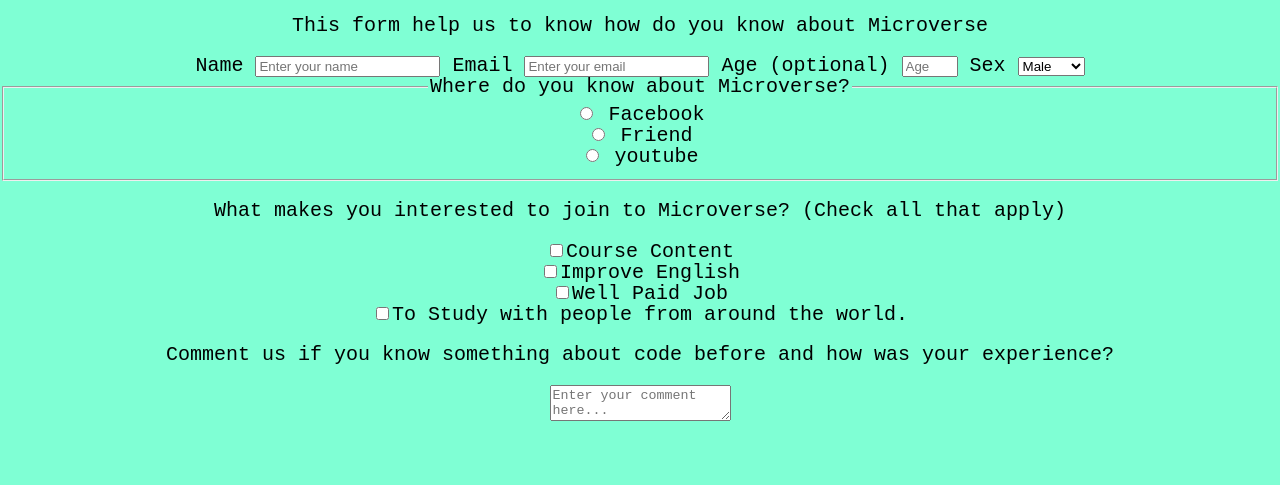
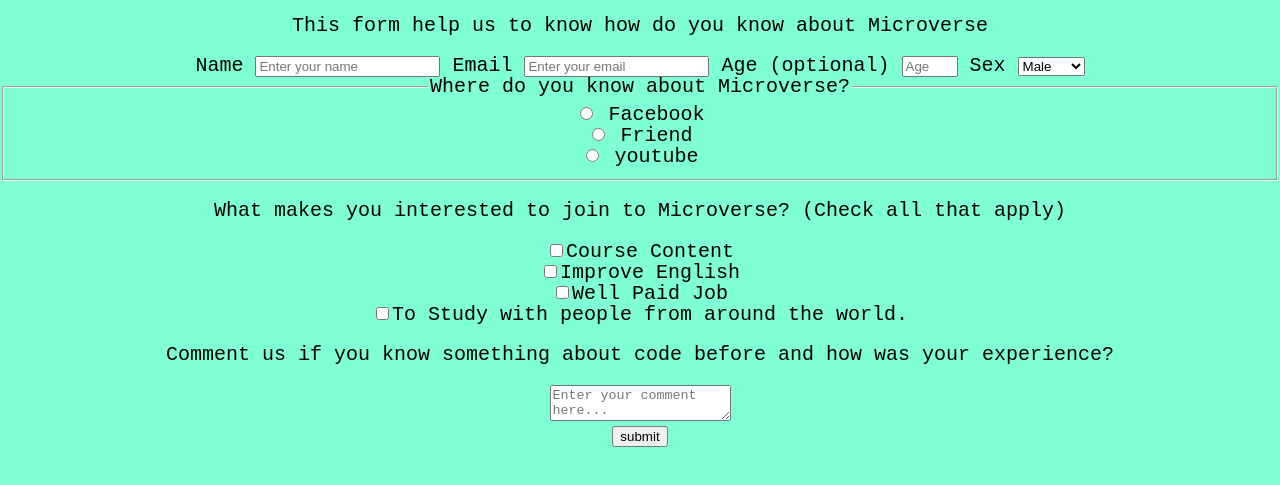
Before and after one commit to migcm06/microverse-trials-ebenezer-miguel, a plain HTML site: page microverseTrials-1/index.html in a window 1280 px wide. Shown: the part 71-556 px from the top of the page. Drawn offline with Linux system fonts and the light colour scheme.

Commit message:
i added form submit button

```diff
--- a/microverseTrials-1/index.html
+++ b/microverseTrials-1/index.html
@@ -49,10 +49,13 @@
  <p>Comment us if you know something about code before and how was your experience?</p>
 
     <textarea id="comments" class="input-textarea" name="comment" placeholder="Enter your comment here..."></textarea>
-</form>
 
+    <div>
+      <button id="submit" type="submit">submit</button>
 
+  </div>
 
+  </form>
 
     <script src="https://cdn.freecodecamp.org/testable-projects-fcc/v1/bundle.js"></script>
 
```
